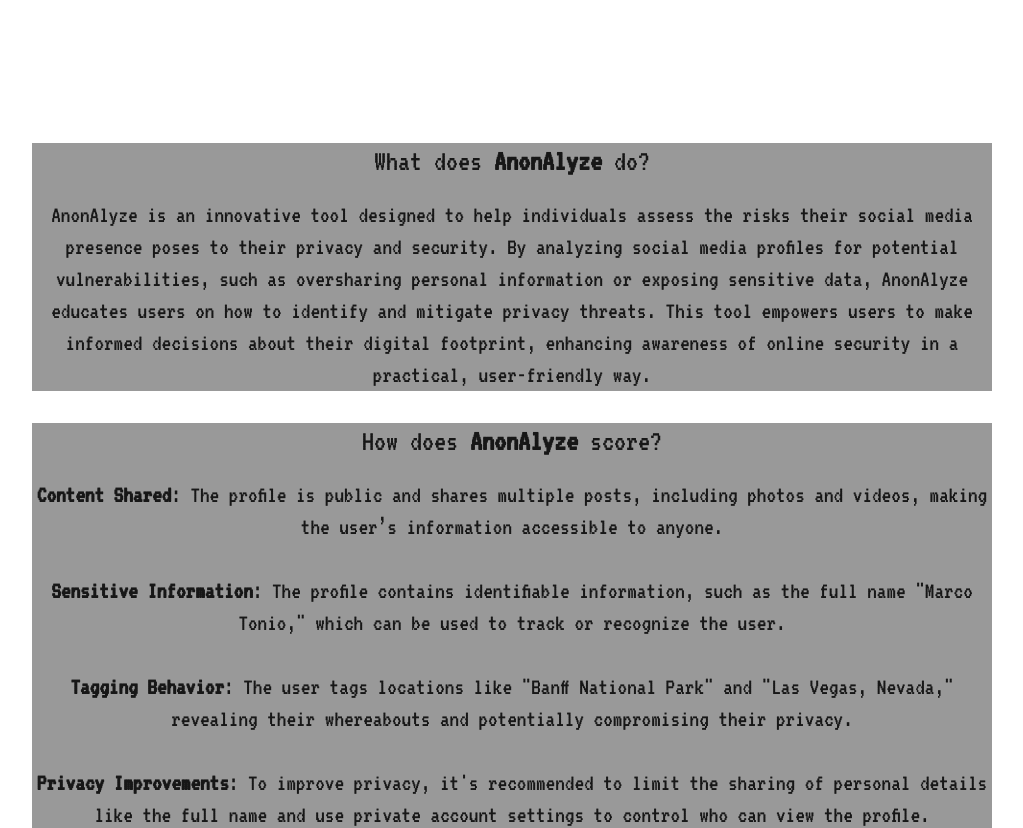
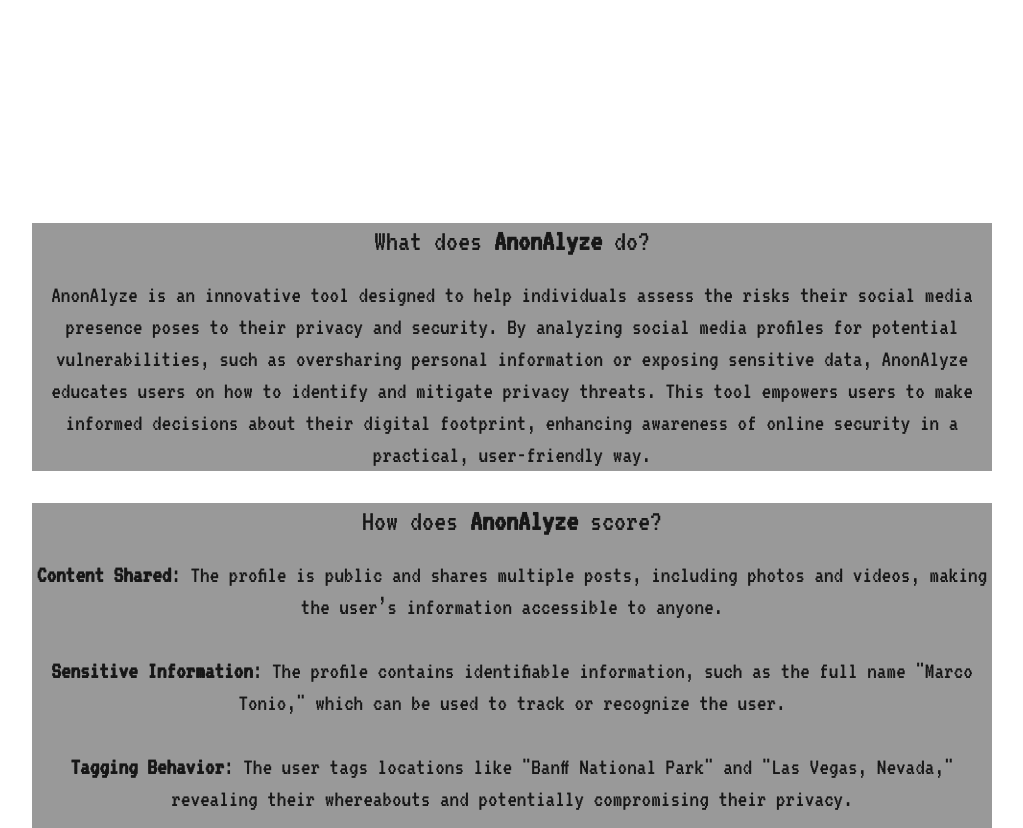
Before and after one commit to FuJacob/AnonAlyze, a Next.js app in the folder frontend/: page / in a window 1280 px wide. Shown: the part 920-1748 px from the top of the page, without its empty margins (128-1151 px from the left). Built offline with nearby package versions, Linux system fonts and the light colour scheme.

Commit message:
finally adjusted the header section from destroying on result searchs.

```diff
--- a/frontend/src/components/purpose.jsx
+++ b/frontend/src/components/purpose.jsx
@@ -10,7 +10,7 @@
 
 const Purpose = () => {
   return (
-    <section className="min-h-screen flex items-center justify-center bg-dark-gray mt-[5rem]">
+    <section className="min-h-screen flex items-center justify-center bg-dark-gray mt-[10rem]">
       <div className="grid grid-cols-1 gap-8 w-3/4">
         <div className={`text-center ${vt323.className}  backdrop-blur-5xl bg-black/40`}>
           <h1 className="text-3xl mb-5">
```
